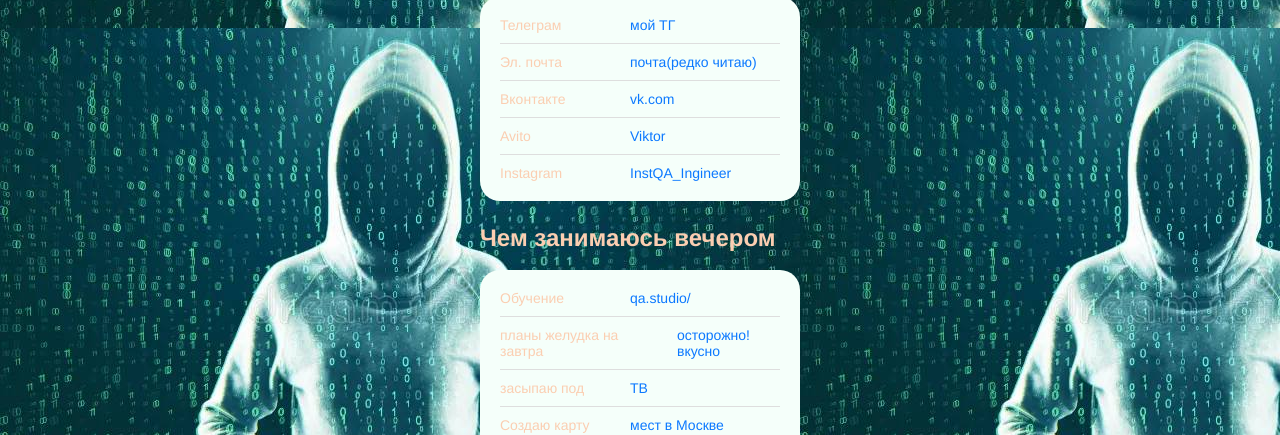
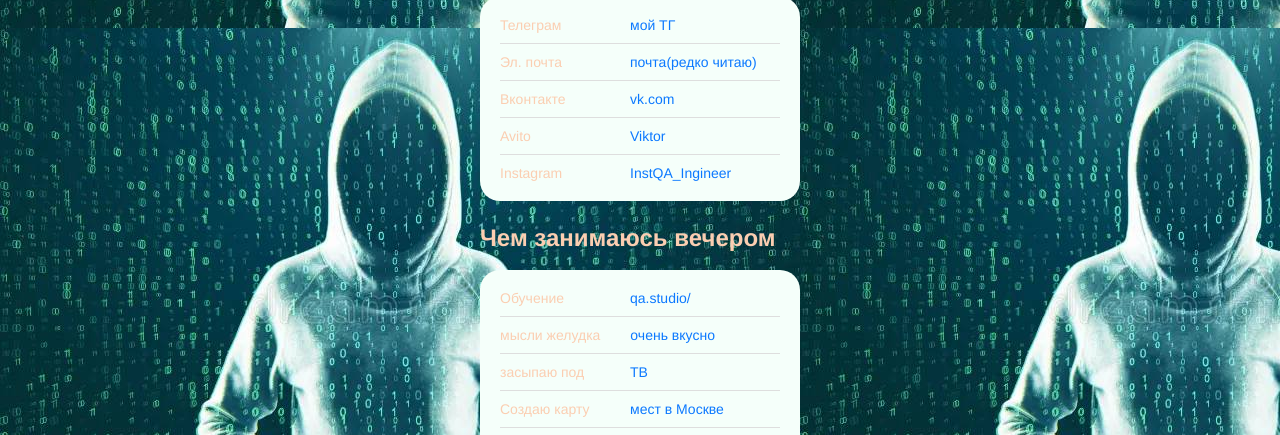
Before and after one commit to qwerty228qq/qwerty228qq.github.io, a plain HTML site: page index.html in a window 1280 px wide. Shown: the part 506-941 px from the top of the page. Drawn offline with Linux system fonts and the light colour scheme.

Commit message:
Update index.html

```diff
--- a/index.html
+++ b/index.html
@@ -57,8 +57,8 @@
             <a class="linsk__link" href="https://lk.qa.studio/">qa.studio/</a>
           </li>
           <li class="links__link">
-            <p class="links__title">планы желудка на завтра</p>
-            <a class="linsk__link" href="https://1000.menu/catalog/bjstro-i-vkusno">осторожно!вкусно</a>
+            <p class="links__title">мысли желудка</p>
+            <a class="linsk__link" href="https://1000.menu/catalog/bjstro-i-vkusno">очень вкусно</a>
           </li>
           <li class="links__link">
             <p class="links__title">засыпаю под</p>
```
